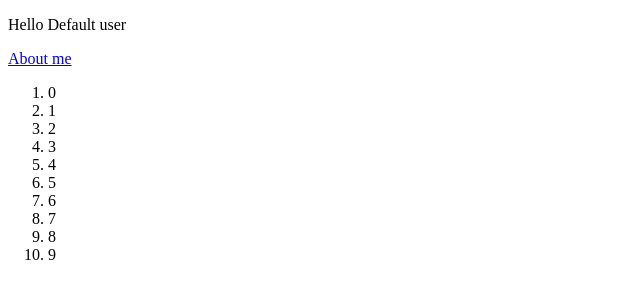
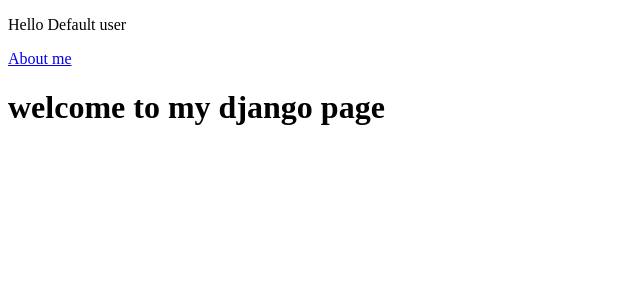
Before and after one commit to iqrakhan5dcu/csc1040_django_1, a Django app: page / in a window 1280 px wide. Shown: the top 300 px of the page, without its empty margins (0-640 px from the left). Run offline with Django 5.2, Linux system fonts and the light colour scheme.

Commit message:
wk1 urls practice

```diff
--- a/pages/templates/about.html
+++ b/pages/templates/about.html
@@ -4,7 +4,9 @@
         <title>About</title>
     </head>
     <body>
-        <h1>About Page</h1>
+        <h1>About Us</h1>
+        <p>This is a simple django application</p>
+        <a href="/">Back to Home</a>
 
     </body>
 </html>
--- a/pages/templates/home.html
+++ b/pages/templates/home.html
@@ -6,10 +6,6 @@
     <body>
         <p>Hello {{ username }}</p>
         <a href="/about">About me</a>
-        <ol>
-            {% for i in nums %}
-                <li>{{i}}</li>
-            {% endfor %}
-        </ol>
+        <h1>welcome to my django page</h1>
     </body>
 </html>
--- a/pages/views.py
+++ b/pages/views.py
@@ -4,7 +4,7 @@
 def home(request):
     # books = get books from db
     username = request.GET.get('username','Default user')
-    return render(request, 'home.html', {'username':username, 'nums':[i for i in range(0,10)]})
+    return render(request, 'home.html', {'username':username})
 
 def about(request):
     return render(request, 'about.html')
```
